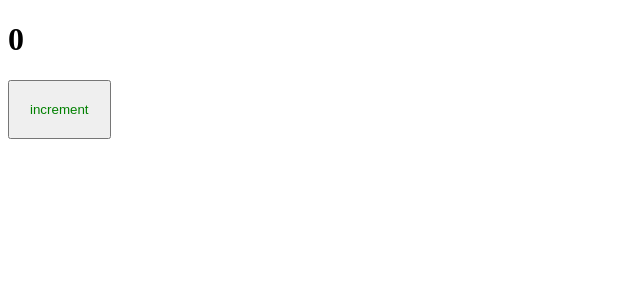
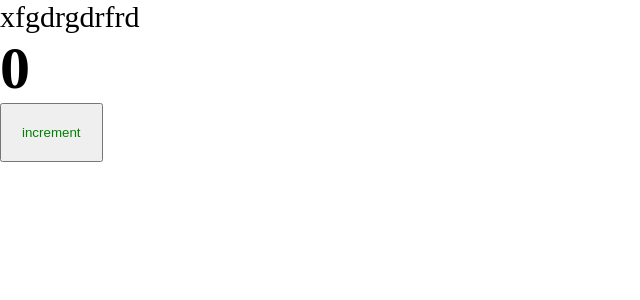
Before and after one commit to Evgeny-Mufteev/magic-react, a React app: page / in a window 1280 px wide. Shown: the top 300 px of the page, without its empty margins (0-640 px from the left). Built offline with nearby package versions, Linux system fonts and the light colour scheme.

Commit message:
add css modules

```diff
--- a/package.json
+++ b/package.json
@@ -19,6 +19,7 @@
     "@types/webpack-dev-server": "^4.7.2",
     "css-loader": "^6.6.0",
     "html-webpack-plugin": "^5.5.0",
+    "mini-css-extract-plugin": "^2.5.3",
     "sass": "^1.49.9",
     "sass-loader": "^12.6.0",
     "style-loader": "^3.3.1",
--- /dev/null
+++ b/src/App.tsx
@@ -0,0 +1,14 @@
+import React from 'react'
+import { Counter } from './components/Counter'
+import "./index.scss";
+
+const App = () => {
+  return (
+    <div className='app'>
+      xfgdrgdrfrd
+      <Counter />
+    </div>
+  )
+}
+
+export default App
--- a/src/components/Counter.scss
+++ b/src/components/Counter.module.scss
@@ -1,4 +1,4 @@
-button {
+.button {
 	padding: 20px;
 	color: green;
 }
--- a/src/components/Counter.tsx
+++ b/src/components/Counter.tsx
@@ -1,5 +1,5 @@
 import React, { useState } from 'react'
-import "./Counter.scss"
+import classes from "./Counter.module.scss"
 
 export const Counter = () => {
   const [count, setCount] = useState(0);
@@ -9,9 +9,9 @@
   }
 
   return (
-    <div>
+    <div >
       <h1>{count}</h1>
-      <button onClick={increment}>increment</button>
+      <button className={classes.button} onClick={increment}>increment</button>
     </div>
   );
 };
--- /dev/null
+++ b/src/index.scss
@@ -0,0 +1,9 @@
+* {
+	margin: 0;
+	padding: 0;
+	box-sizing: border-box;
+}
+
+.app {
+	font-size: 30px;
+}
--- a/src/index.tsx
+++ b/src/index.tsx
@@ -1,9 +1,7 @@
 import { render } from "react-dom";
-import { Counter } from "./components/Counter";
+import App from "./App";
 
 render(
-  <div>
-    <Counter />
-  </div>,
+  <App />,
   document.getElementById("root")
 )
--- a/tsconfig.json
+++ b/tsconfig.json
@@ -7,7 +7,7 @@
     "jsx": "react-jsx",
     "allowJs": true,
     "moduleResolution": "node",
-    "baseUrl": ".",
+    // "baseUrl": ".",
     "esModuleInterop": true,
     "allowSyntheticDefaultImports": true,
   },
```
Also changed, not shown: src/global.d.ts (added, +7 -0 lines), 11 other files (tests, documents, lock files or other folders).
